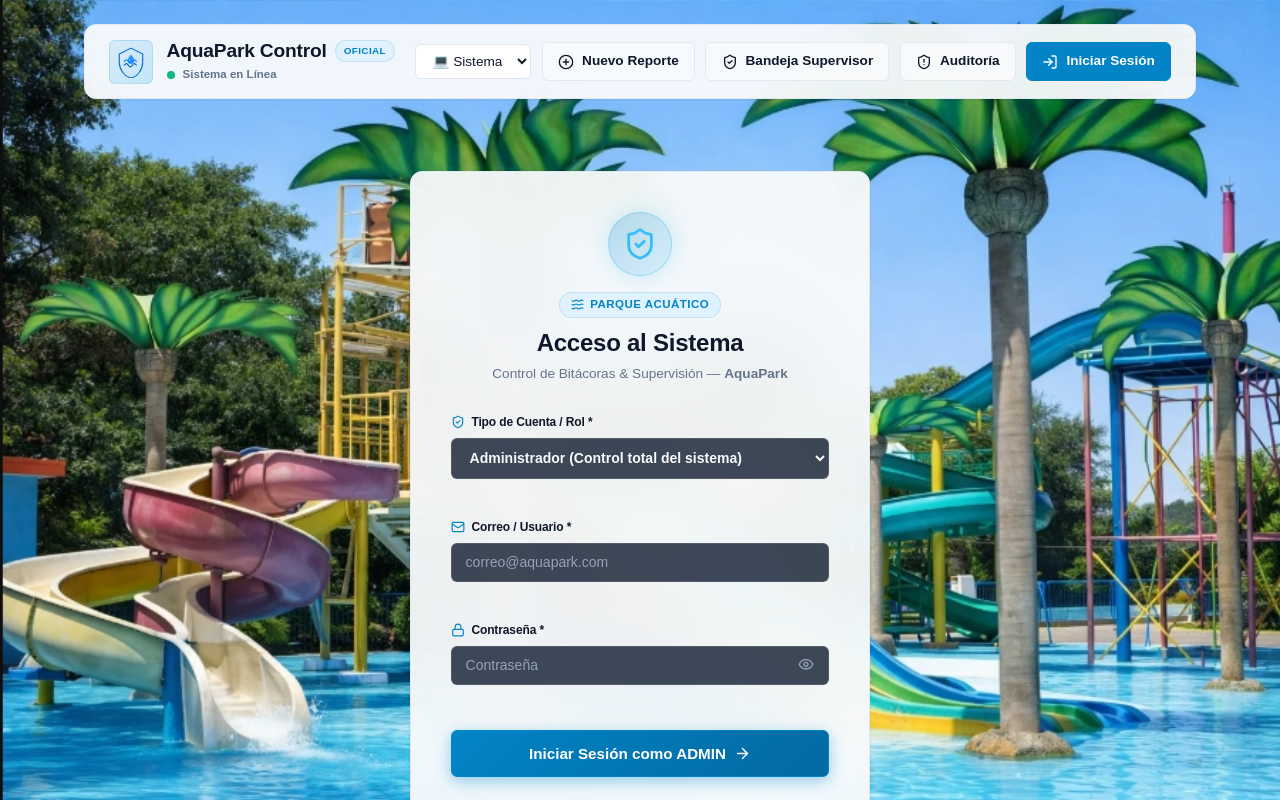
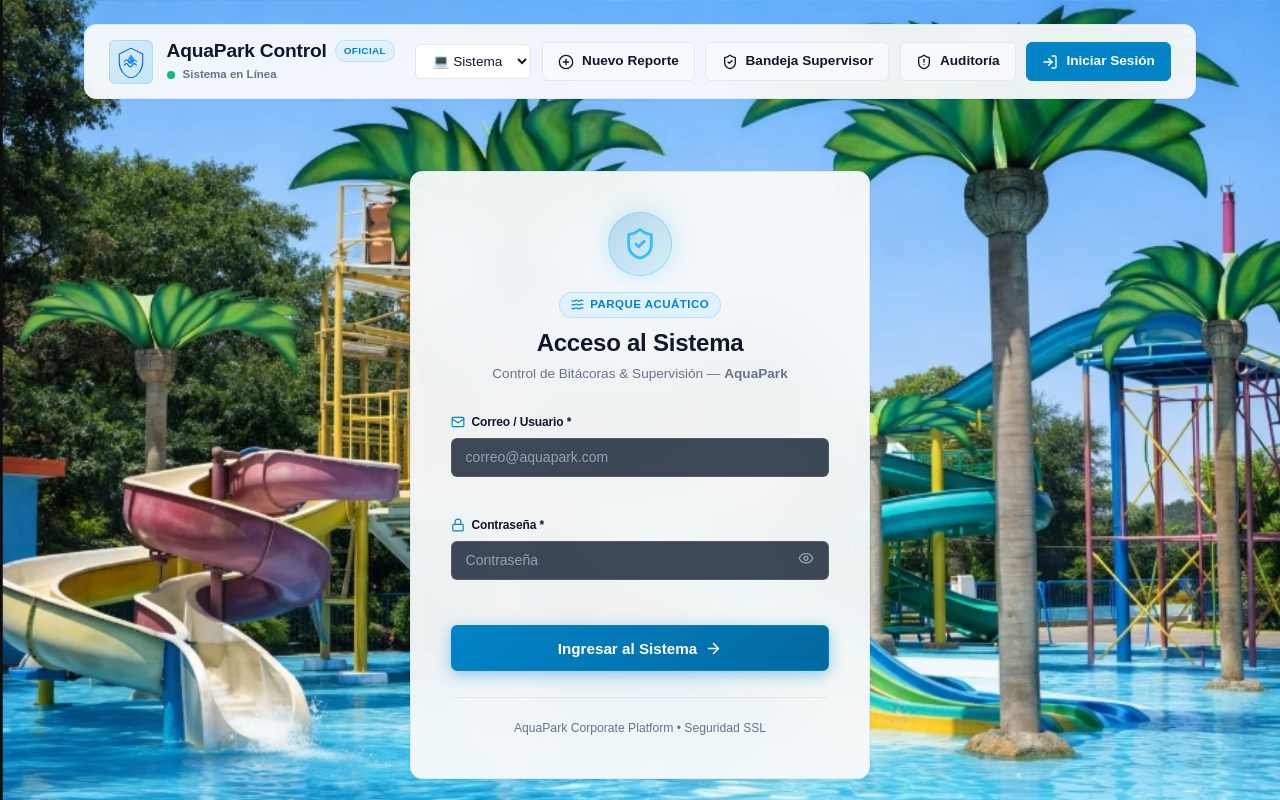
Before and after one commit to Hector-ionic/control-aquapark, a React (Vite) app: page /login in a window 1280 px wide. Shown: the top 800 px of the page. Built offline with nearby package versions, Linux system fonts and the light colour scheme.

Commit message:
feat(auth): remover selector manual de rol en login y asignar rol automatico segun cuenta

```diff
--- a/src/context/AuthContext.jsx
+++ b/src/context/AuthContext.jsx
@@ -134,7 +134,7 @@ export const AuthProvider = ({ children }) => {
   const login = ({ email, password, role: selectedRole }) => {
     const inputIdentifier = (email || '').trim().toLowerCase();
     const inputPassword = (password || '').trim();
-    const targetRole = (selectedRole || '').trim().toLowerCase();
+    const targetRole = selectedRole ? selectedRole.trim().toLowerCase() : null;
 
     // 1. Buscar si el usuario existe por correo o por alias
     const userFound = PREDEFINED_USERS.find(u =>
@@ -156,7 +156,7 @@ export const AuthProvider = ({ children }) => {
     }
 
     // 3. VALIDACIÓN ESTRICTA DE ROL (seguridad: impide que un pasante ingrese como encargado o admin)
-    if (userFound.role.toLowerCase() !== targetRole) {
+    if (targetRole && userFound.role.toLowerCase() !== targetRole) {
       const rolNombres = {
         admin: 'Administrador',
         encargado: 'Encargado',
--- a/src/pages/Login.jsx
+++ b/src/pages/Login.jsx
@@ -14,10 +14,8 @@ export default function Login() {
   const location = useLocation();
 
   const [formData, setFormData] = useState({
-    name: '',
     email: '',
-    password: '',
-    role: 'admin'
+    password: ''
   });
   const [showPassword, setShowPassword] = useState(false);
 
@@ -40,9 +38,7 @@ export default function Login() {
     try {
       const loggedUser = login({
         email: formData.email,
-        password: formData.password,
-        role: formData.role,
-        name: formData.name
+        password: formData.password
       });
 
       toast.success(`¡Bienvenido(a), ${loggedUser.name}! (Rol: ${loggedUser.role})`);
@@ -64,9 +60,9 @@ export default function Login() {
       logAuditEvent({
         action: AUDIT_ACTIONS.LOGIN_FALLIDO,
         module: AUDIT_MODULES.AUTH,
-        details: `Acceso rechazado para "${formData.email}" intentando entrar como ${formData.role}: ${errorMsg}`,
+        details: `Acceso rechazado para "${formData.email}": ${errorMsg}`,
         userName: formData.email,
-        userRole: formData.role
+        userRole: "No autenticado"
       });
     }
   };
@@ -122,28 +118,7 @@ export default function Login() {
         {/* FORMULARIO MANUAL CON SELECTOR DE ROL */}
         <form onSubmit={handleSubmit} style={{ display: 'flex', flexDirection: 'column', gap: '1.2rem' }}>
 
-          <div className="input-group">
-            <label><ShieldCheck size={14} color="var(--primary)" /> Tipo de Cuenta / Rol *</label>
-            <select
-              value={formData.role}
-              onChange={(e) => {
-                setFormData({
-                  ...formData,
-                  role: e.target.value
-                });
-              }}
-              style={{
-                fontWeight: 600,
-                background: 'rgba(30, 41, 59, 0.85)',
-                borderColor: 'rgba(255, 255, 255, 0.12)',
-                color: '#f8fafc'
-              }}
-            >
-              <option value="admin">Administrador (Control total del sistema)</option>
-              <option value="encargado">Encargado (Revisión y supervisión)</option>
-              <option value="pasante">Pasante (Registro de actividades)</option>
-            </select>
-          </div>
+
 
           <div className="input-group">
             <label><Mail size={14} color="var(--primary)" /> Correo / Usuario *</label>
@@ -204,7 +179,7 @@ export default function Login() {
               boxShadow: '0 4px 15px rgba(2, 132, 199, 0.4)'
             }}
           >
-            <span>Iniciar Sesión como {formData.role.toUpperCase()}</span>
+            <span>Ingresar al Sistema</span>
             <ArrowRight size={17} />
           </button>
 
```
